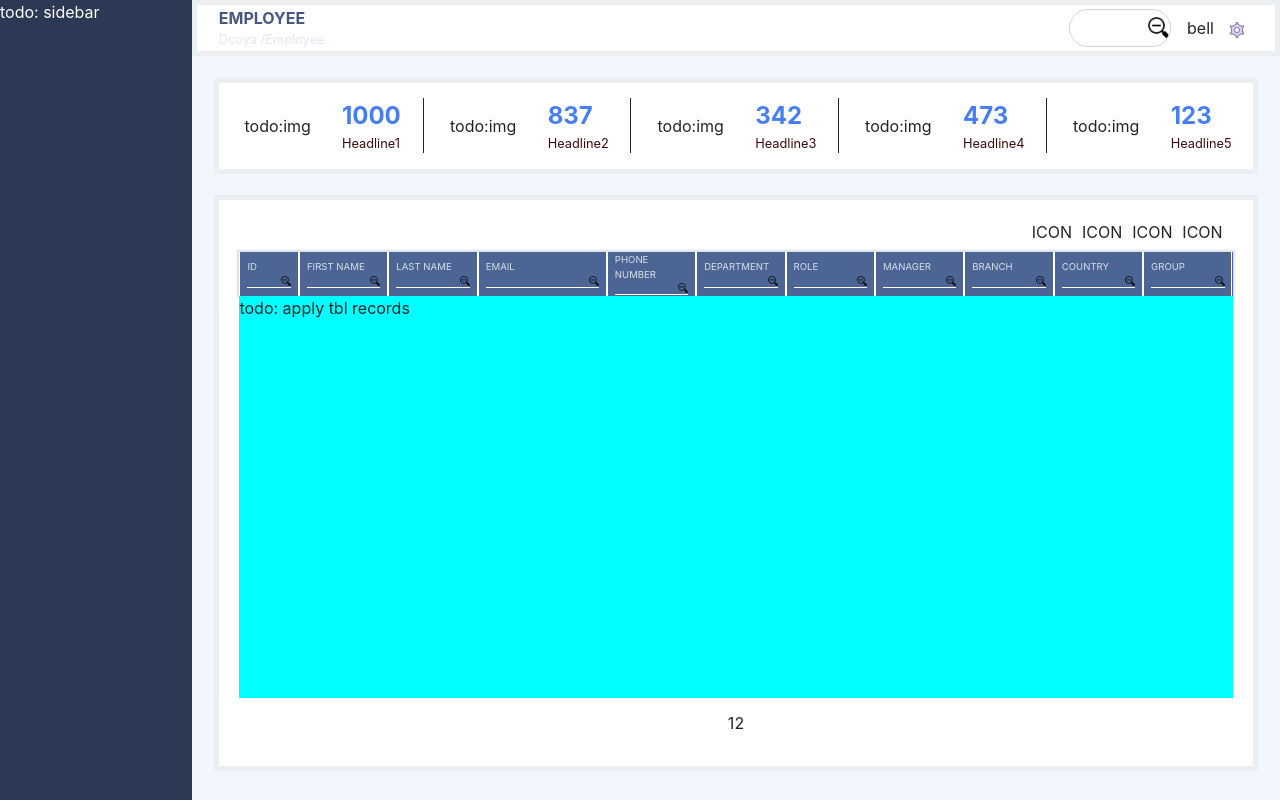
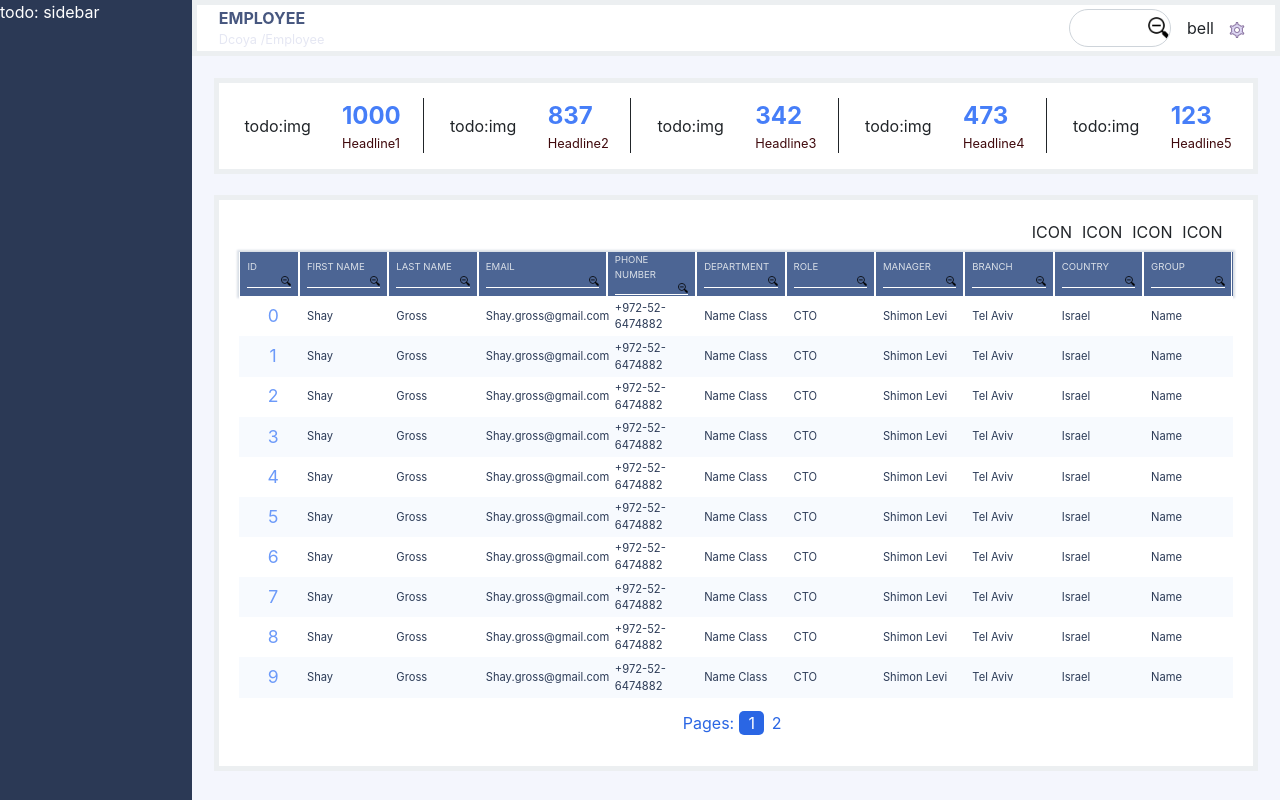
Before and after one commit to lioryarkon9/employees_dashboard, a React (Create React App) app in the folder react-client/: page / in a window 1280 px wide. Built offline with nearby package versions, Linux system fonts and the light colour scheme.

Commit message:
done with main tbl views ui and basic functionality

```diff
--- a/react-client/src/App.js
+++ b/react-client/src/App.js
@@ -22,6 +22,9 @@ const App = props => {
                     <div id='main-table-container'>
                         <MainTblView
                             btns={props.btns}
+                            currentFrom={props.currentFrom}
+                            empsToDisplay={props.empsToDisplay}
+                            changeEmpRange={props.changeEmpRange}
                         />
                     </div>
                 </div>
--- a/react-client/src/AppLogic/WithLogic.js
+++ b/react-client/src/AppLogic/WithLogic.js
@@ -11,8 +11,13 @@ const WithLogic = App => {
                 currentFrom: 0
             }
         }
-        getEmpArrByRange (from = 0, to = MAX_EMPLOYEES_IN_VIEW) {
-            //todo
+        getEmpArrByRange () {
+            const CurrentFrom = this.state.currentFrom;
+            const CurrentTo = CurrentFrom + MAX_EMPLOYEES_IN_VIEW;
+            const AllEmployees = this.state.allEmployees;
+            return AllEmployees.filter((item, index) => {
+                return (index >= CurrentFrom && index < CurrentTo)
+            })
         }
         addEmployee (empObject) {
             //todo
@@ -29,16 +34,23 @@ const WithLogic = App => {
             const NumRequiredBtns = Math.floor(NumEmloyees / MAX_EMPLOYEES_IN_VIEW) + 1;
             for (let i = 0; i < NumRequiredBtns; i++) {
                 const OneBasedIndex = i + 1;
-                BtnObjectsList.push({id : OneBasedIndex})
+                BtnObjectsList.push({id : i, label: OneBasedIndex})
             }
 
             return BtnObjectsList;
+        }
+        changeEmpRange = (btnId) => {
+            const FromIndex = btnId === 0 ? btnId : btnId + (MAX_EMPLOYEES_IN_VIEW - 1);
+            this.setState({currentFrom: FromIndex})
         }
         render () {
             return (
                 <App
                     {...this.props}
                     btns={this.getBtnObjectsList()}
+                    currentFrom={this.state.currentFrom}
+                    empsToDisplay={this.getEmpArrByRange()}
+                    changeEmpRange={this.changeEmpRange}
                 />
             );
         }
--- a/react-client/src/views/MainTblView/MainTblView.js
+++ b/react-client/src/views/MainTblView/MainTblView.js
@@ -2,9 +2,18 @@ import React from 'react';
 import './MainTblView.scss';
 import TblActionIcon from '../../components/TblActionIcon';
 import SingleRangeEmployees from './SingleRangeEmployees';
+import {MAX_EMPLOYEES_IN_VIEW} from '../../consts';
 
 
 const MainTblView = props => {
+    const IsBtnMatchDisplay = (btnId) => {
+        const CurrentFromIndex = props.currentFrom;
+        if (btnId === 0) {
+            return CurrentFromIndex === btnId;
+        } else {
+            return (btnId + MAX_EMPLOYEES_IN_VIEW) - 1 === CurrentFromIndex;
+        }
+    }
     return (
         <div id='main-tbl-view'>
             <div id='tbl-actions' className='d-flex justify-content-end'>
@@ -14,12 +23,28 @@ const MainTblView = props => {
                 <TblActionIcon imgSrc=''/>
             </div>
             <div id='employees-tbl-container'>
-                <SingleRangeEmployees/>
+                <SingleRangeEmployees
+                    empsToDisplay={props.empsToDisplay}
+                />
             </div>
             <div id='paging-container' className='d-flex justify-content-center align-items-center'>
-                {props.btns.map(item => (
-                    <span key={'_btn-' + item.id}>{item.id}</span>
-                ))}
+                <div>Pages:</div>
+                <div className='d-flex paging-btns-container'>
+                    {props.btns.map(item => (
+                        <div
+                            key={'_btn-' + item.id}
+                            className='paging-btn'
+                            style={{
+                                backgroundColor: IsBtnMatchDisplay(item.id) ? '#2a66e4': 'inherit',
+                                color: IsBtnMatchDisplay(item.id) ? '#fff': 'inherit',
+                                cursor: 'pointer'
+                            }}
+                            onClick={e => props.changeEmpRange(item.id)}
+                        >
+                            {item.label}
+                        </div>
+                    ))}
+                </div>
             </div>
         </div>
     );
--- a/react-client/src/views/MainTblView/MainTblView.scss
+++ b/react-client/src/views/MainTblView/MainTblView.scss
@@ -6,9 +6,19 @@
     }
     #employees-tbl-container {
         height: 85%;
+        width: 100%;
     }
     #paging-container {
         height: 6%;
         margin-top: 1%;
+        color: #2a66e4;
+        .paging-btns-container {
+            margin-left: 5px;
+            .paging-btn {
+                width: 25px;
+                text-align: center;
+                border-radius: 5px;
+            }
+        }
     }
 }
--- a/react-client/src/views/MainTblView/SingleRangeEmployees/SingleRangeEmployees.js
+++ b/react-client/src/views/MainTblView/SingleRangeEmployees/SingleRangeEmployees.js
@@ -1,58 +1,43 @@
 import React from 'react';
 import './SingleRangeEmployees.scss';
-import ColumnTitle from '../../../components/ColumnTitle';
+import TblHeader from './TblHeader';
 
 const SingleRangeEmployees = props => {
+    const EmpsToDispaly = props.empsToDisplay;
+    const NumItemsToDispaly = EmpsToDispaly.length;
+    const GetColorByIndex = i => {
+        const OneBasedIndex = i + 1;
+        return OneBasedIndex % 2 !== 0 ? '#fff' : '#f7fafe';
+    }
     return (
         <div id='single-range-employees'>
-            <div id='emp-tbl-header' className='d-flex'>
-                <ColumnTitle
-                    title='ID'
-                    widthPercent={6}
-                />
-                <ColumnTitle
-                    title='FIRST NAME'
-                    widthPercent={9}
-                />
-                <ColumnTitle
-                    title='LAST NAME'
-                    widthPercent={9}
-                />
-                <ColumnTitle
-                    title='EMAIL'
-                    widthPercent={13}
-                />
-                <ColumnTitle
-                    title='PHONE NUMBER'
-                    widthPercent={9}
-                />
-                <ColumnTitle
-                    title='DEPARTMENT'
-                    widthPercent={9}
-                />
-                <ColumnTitle
-                    title='ROLE'
-                    widthPercent={9}
-                />
-                <ColumnTitle
-                    title='MANAGER'
-                    widthPercent={9}
-                />
-                <ColumnTitle
-                    title='BRANCH'
-                    widthPercent={9}
-                />
-                <ColumnTitle
-                    title='COUNTRY'
-                    widthPercent={9}
-                />
-                <ColumnTitle
-                    title='GROUP'
-                    widthPercent={9}
-                />
-            </div>
+            <TblHeader/>
             <div id='emp-records-container'>
-                todo: apply tbl records
+                {EmpsToDispaly.map((item, i) => (
+                    <div
+                        key={'_emp-' + item.id}
+                        className='d-flex emp-record'
+                        style={{height: NumItemsToDispaly + '%', backgroundColor: GetColorByIndex(i)}}
+                    >
+                        <div
+                            id='id-item'
+                            className='emp-item d-flex justify-content-center align-items-center'
+                            style={{width: 6 + '%'}}
+                        >
+                            {item.id}
+                        </div>
+                        <div className='emp-item d-flex align-items-center' style={{width: 9 + '%'}}>{item.firstName}</div>
+                        <div className='emp-item d-flex align-items-center' style={{width: 9 + '%'}}>{item.lastName}</div>
+                        <div className='emp-item d-flex align-items-center' style={{width: 13 + '%'}}>{item.email}</div>
+                        <div className='emp-item d-flex align-items-center' style={{width: 9 + '%'}}>{item.phoneNumber}</div>
+                        <div className='emp-item d-flex align-items-center' style={{width: 9 + '%'}}>{item.department}</div>
+                        <div className='emp-item d-flex align-items-center' style={{width: 9 + '%'}}>{item.role}</div>
+                        <div className='emp-item d-flex align-items-center' style={{width: 9 + '%'}}>{item.manager}</div>
+                        <div className='emp-item d-flex align-items-center' style={{width: 9 + '%'}}>{item.branch}</div>
+                        <div className='emp-item d-flex align-items-center' style={{width: 9 + '%'}}>{item.country}</div>
+                        <div className='emp-item d-flex align-items-center' style={{width: 9 + '%'}}>{item.group}</div>
+                    </div>
+                ))}
             </div>
         </div>
     );
--- a/react-client/src/views/MainTblView/SingleRangeEmployees/SingleRangeEmployees.scss
+++ b/react-client/src/views/MainTblView/SingleRangeEmployees/SingleRangeEmployees.scss
@@ -1,15 +1,19 @@
 #single-range-employees {
-    background-color: blueviolet;
     height: 100%;
-    #emp-tbl-header {
-        background-color: #4c6594;
-        color: #d9dfe7;
-        height: 10%;
+    width: 100%;
+    #emp-records-container {
+        height: 90%;
         width: 100%;
-        box-shadow: 0 0 2px 2px;
-    }
-    #emp-records-container {
-        background-color: aqua;
-        height: 90%;
+        .emp-record {
+            color: #2c3b57;
+            .emp-item {
+                font-size: 0.7em;
+                padding-left: 0.8%;
+            }
+            #id-item {
+                color: #6c9af9;
+                font-size: 1.1em;
+            }
+        }
     }
 }
--- /dev/null
+++ b/react-client/src/views/MainTblView/SingleRangeEmployees/TblHeader/TblHeader.js
@@ -0,0 +1,56 @@
+import React from 'react';
+import ColumnTitle from '../../../../components/ColumnTitle';
+import './TblHeader.scss';
+
+const TblHeader = props => {
+    return (
+        <div id='emp-tbl-header' className='d-flex'>
+            <ColumnTitle
+                title='ID'
+                widthPercent={6}
+            />
+            <ColumnTitle
+                title='FIRST NAME'
+                widthPercent={9}
+            />
+            <ColumnTitle
+                title='LAST NAME'
+                widthPercent={9}
+            />
+            <ColumnTitle
+                title='EMAIL'
+                widthPercent={13}
+            />
+            <ColumnTitle
+                title='PHONE NUMBER'
+                widthPercent={9}
+            />
+            <ColumnTitle
+                title='DEPARTMENT'
+                widthPercent={9}
+            />
+            <ColumnTitle
+                title='ROLE'
+                widthPercent={9}
+            />
+            <ColumnTitle
+                title='MANAGER'
+                widthPercent={9}
+            />
+            <ColumnTitle
+                title='BRANCH'
+                widthPercent={9}
+            />
+            <ColumnTitle
+                title='COUNTRY'
+                widthPercent={9}
+            />
+            <ColumnTitle
+                title='GROUP'
+                widthPercent={9}
+            />
+        </div>
+    );
+}
+
+export default TblHeader;
--- /dev/null
+++ b/react-client/src/views/MainTblView/SingleRangeEmployees/TblHeader/TblHeader.scss
@@ -0,0 +1,7 @@
+#emp-tbl-header {
+    background-color: #4c6594;
+    color: #d9dfe7;
+    height: 10%;
+    width: 100%;
+    box-shadow: 0 0 2px 2px;
+}
--- /dev/null
+++ b/react-client/src/views/MainTblView/SingleRangeEmployees/TblHeader/package.json
@@ -0,0 +1 @@
+{"main": "TblHeader.js"}
```
